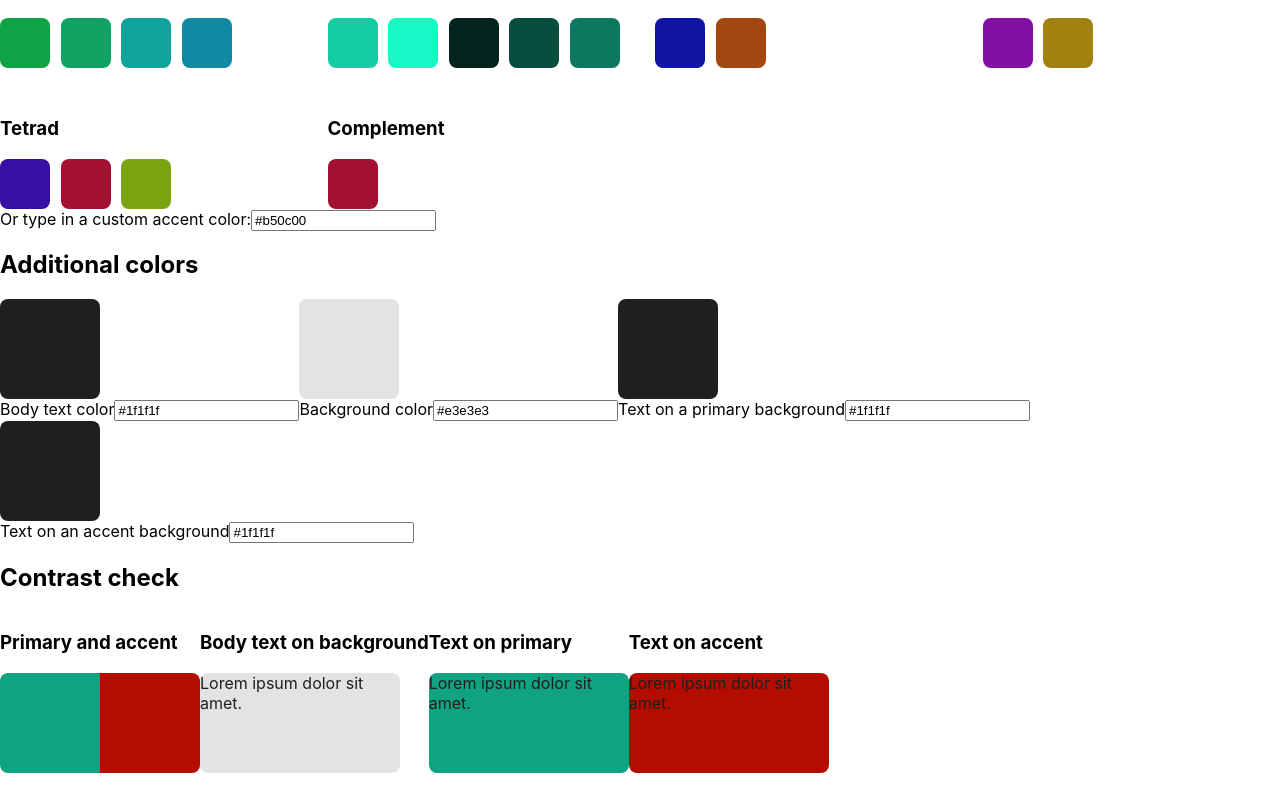
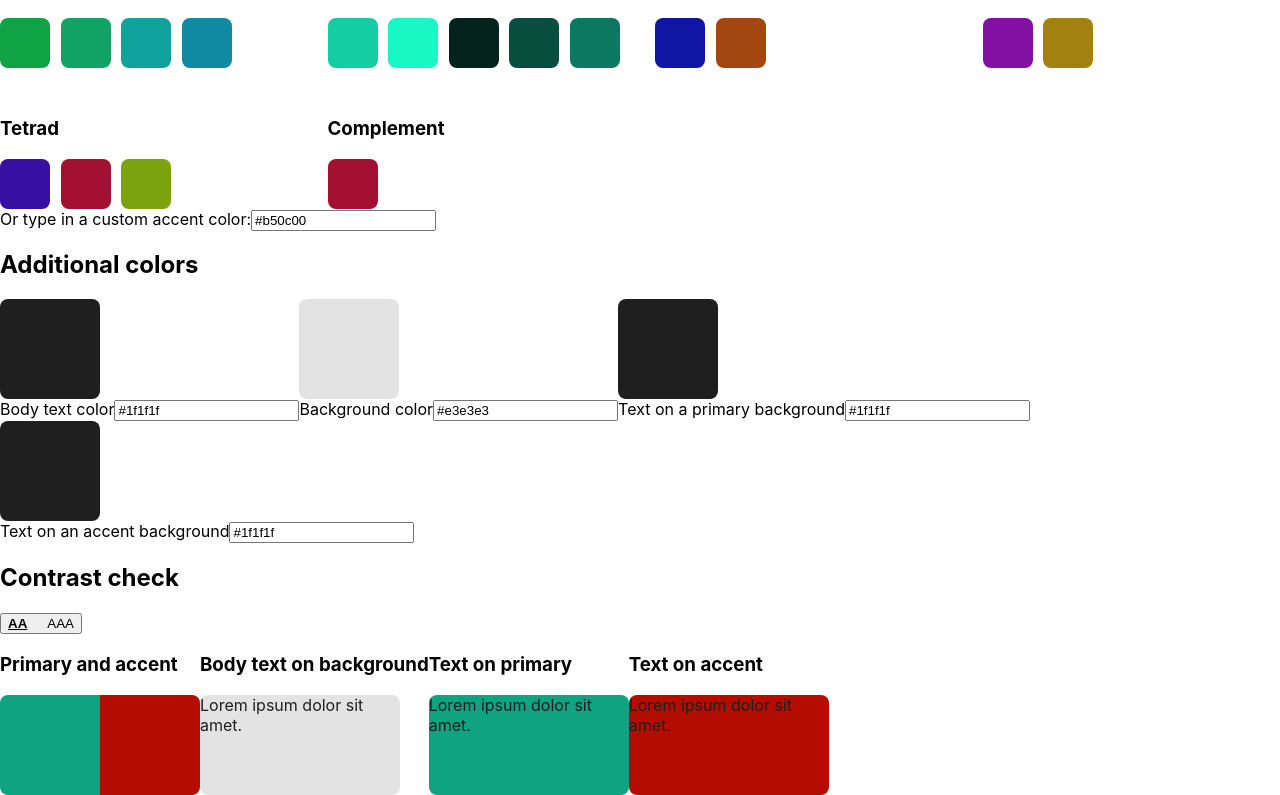
Before and after one commit to cagloria/palette-contrast, a React (Create React App) app: page / in a window 1280 px wide. Shown: the part 338-1133 px from the top of the page. Before the commit the page ends 1111 px from the top, so only its background shows below. Built offline with nearby package versions, Linux system fonts and the light colour scheme.

Commit message:
Added contrast level button

```diff
--- a/src/components/contrast/Contrast.js
+++ b/src/components/contrast/Contrast.js
@@ -1,12 +1,25 @@
-import React from "react";
+import React, { useState } from "react";
 import styled from "styled-components";
 import GraphicContrast from "./GraphicContrast";
 import TextContrast from "./TextContrast";
 
-const ContrastSection = styled.section`
+const ContrastPanels = styled.div`
+    display: flex;
+    flex-wrap: wrap;
     > div {
         display: flex;
-        flex-wrap: wrap;
+        flex-direction: column;
+    }
+`;
+
+const LevelButton = styled.button`
+    span:first-child {
+        margin-right: 20px;
+    }
+
+    .active {
+        text-decoration: underline;
+        font-weight: bold;
     }
 `;
 
@@ -18,11 +31,25 @@ function Contrast({
     bodyText,
     background,
 }) {
+    const [level, setLevel] = useState("AA");
+
+    function changeLevel() {
+        setLevel(level === "AA" ? "AAA" : "AA");
+    }
+
     return (
-        <ContrastSection>
+        <section>
             <h2>Contrast check</h2>
 
-            <div>
+            <LevelButton
+                aria-label={`Switch level to ${level === "AA" ? "AAA" : "AA"}`}
+                onClick={changeLevel}
+            >
+                <span className={level === "AA" ? "active" : ""}>AA</span>
+                <span className={level === "AAA" ? "active" : ""}>AAA</span>
+            </LevelButton>
+
+            <ContrastPanels>
                 <div>
                     <h3>Primary and accent</h3>
                     <GraphicContrast color1={primary} color2={accent} />
@@ -42,8 +69,8 @@ function Contrast({
                     <h3>Text on accent</h3>
                     <TextContrast textColor={accentText} bgColor={accent} />
                 </div>
-            </div>
-        </ContrastSection>
+            </ContrastPanels>
+        </section>
     );
 }
 
```
